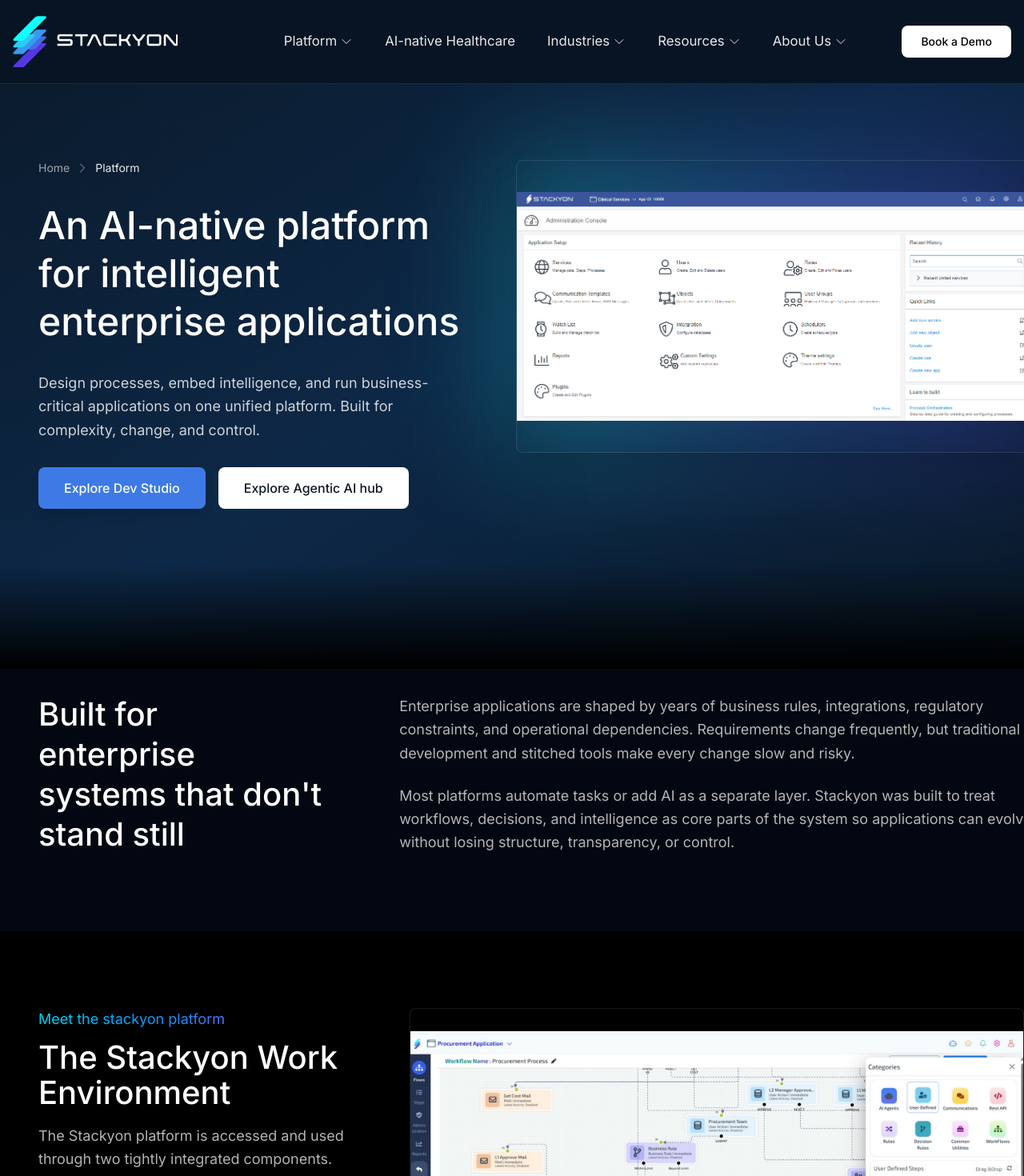
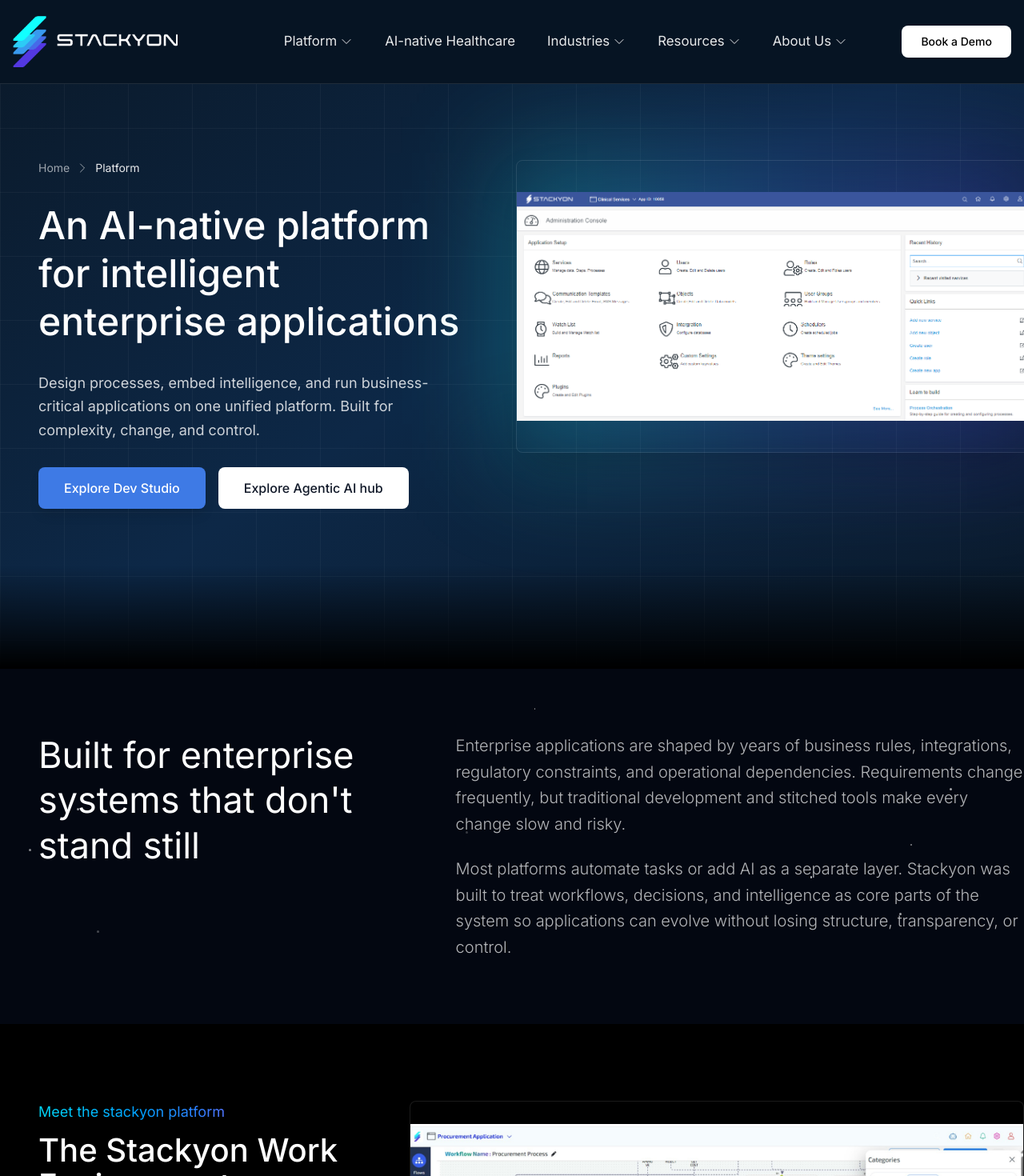
Before and after one commit to shabana-amzur/Stackyon, a Next.js app: page /platform in a window 1280 px wide. Shown: the top 1470 px of the page at 80% size. Built offline with nearby package versions, Linux system fonts and the light colour scheme.

Commit message:
Update platform page: reduce particles, improve mesh grid, update content layout

```diff
--- a/app/platform/page.tsx
+++ b/app/platform/page.tsx
@@ -2,7 +2,7 @@
 
 import Link from "next/link";
 import Image from "next/image";
-import { useState } from "react";
+import { useState, useEffect, useRef } from "react";
 import { Disclosure, Transition } from "@headlessui/react";
 import {
   ArrowPathIcon,
@@ -88,9 +88,66 @@
   },
 ];
 
+type ParticleConfig = {
+  opacity: number;
+  size: number;
+  duration: number;
+  x: number;
+  y: number;
+  delay: number;
+};
+
+const PARTICLE_COUNT = 10;
+
+const createParticles = (): ParticleConfig[] =>
+  Array.from({ length: PARTICLE_COUNT }, () => ({
+    opacity: Math.random() * 0.6 + 0.2,
+    size: Math.random() * 2.5 + 1,
+    duration: (Math.random() * 20 + 15) * 0.9,
+    x: Math.random() * 100,
+    y: Math.random() * 100,
+    delay: Math.random() * 5,
+  }));
+
 export default function PlatformPage() {
   const [activeFeature, setActiveFeature] = useState("dev-studio");
   const [lightbox, setLightbox] = useState<{ src: string; alt: string } | null>(null);
+  const particlesRef = useRef<HTMLDivElement>(null);
+  const [particles] = useState<ParticleConfig[]>(() => createParticles());
+
+  useEffect(() => {
+    const handleMouseMove = (e: MouseEvent) => {
+      if (!particlesRef.current) return;
+
+      const particles = particlesRef.current.querySelectorAll('.particle');
+      const rect = particlesRef.current.getBoundingClientRect();
+      const mouseX = e.clientX - rect.left;
+      const mouseY = e.clientY - rect.top;
+
+      particles.forEach((particle) => {
+        const el = particle as HTMLElement;
+        const particleRect = el.getBoundingClientRect();
+        const particleX = particleRect.left - rect.left + particleRect.width / 2;
+        const particleY = particleRect.top - rect.top + particleRect.height / 2;
+
+        const deltaX = mouseX - particleX;
+        const deltaY = mouseY - particleY;
+        const distance = Math.sqrt(deltaX * deltaX + deltaY * deltaY);
+
+        if (distance < 200) {
+          const force = (200 - distance) / 200;
+          const moveX = -(deltaX / distance) * force * 50;
+          const moveY = -(deltaY / distance) * force * 50;
+          el.style.transform = `translate(${moveX}px, ${moveY}px)`;
+        } else {
+          el.style.transform = 'translate(0, 0)';
+        }
+      });
+    };
+
+    document.addEventListener('mousemove', handleMouseMove);
+    return () => document.removeEventListener('mousemove', handleMouseMove);
+  }, []);
 
   return (
     <div className="min-h-screen w-full bg-black">
@@ -101,12 +158,12 @@
           <div className="absolute inset-0 bg-gradient-to-br from-[#0a1929] via-[#0d2847] to-[#0a1929]"></div>
           <div className="absolute inset-0 bg-[radial-gradient(ellipse_at_top_right,_var(--tw-gradient-stops))] from-blue-600/20 via-transparent to-transparent"></div>
 
-          {/* Grid pattern overlay */}
+          {/* Mesh grid pattern overlay */}
           <div
-            className="absolute inset-0 opacity-[0.03]"
+            className="absolute inset-0 z-10"
             style={{
-              backgroundImage: `linear-gradient(rgba(59, 130, 246, 0.3) 1px, transparent 1px), linear-gradient(90deg, rgba(59, 130, 246, 0.3) 1px, transparent 1px)`,
-              backgroundSize: '50px 50px',
+              backgroundImage: `linear-gradient(rgba(255, 255, 255, 0.04) 1px, transparent 1px), linear-gradient(90deg, rgba(255, 255, 255, 0.04) 1px, transparent 1px)`,
+              backgroundSize: '80px 80px',
             }}
           ></div>
         </div>
@@ -188,29 +245,48 @@
       </section>
 
       {/* Enterprise Focus Section */}
-      <section className="relative bg-[#030711] pt-8 pb-24 overflow-hidden">
+      <section className="relative bg-[#030711] py-[80px] overflow-hidden">
+        {/* Particles Background */}
+        <div ref={particlesRef} className="stars-container absolute inset-0 z-0">
+          {particles.map((particle, index) => (
+            <div
+              key={index}
+              className="particle absolute bg-white rounded-full transition-transform duration-300 ease-out"
+              style={{
+                width: `${particle.size}px`,
+                height: `${particle.size}px`,
+                left: `${particle.x}%`,
+                top: `${particle.y}%`,
+                opacity: particle.opacity,
+                animation: `float ${particle.duration}s ease-in-out infinite`,
+                animationDelay: `${particle.delay}s`,
+              }}
+            />
+          ))}
+        </div>
+
         <div className="absolute inset-0 -z-10">
           <div className="absolute inset-0 bg-gradient-to-br from-blue-900/30 via-slate-900/60 to-black"></div>
           <div className="absolute -top-32 -right-20 h-96 w-96 rounded-full bg-blue-500/20 blur-3xl"></div>
           <div className="absolute -bottom-24 -left-32 h-80 w-80 rounded-full bg-purple-500/15 blur-[120px]"></div>
         </div>
 
-        <div className="mx-auto max-w-[1360px] px-6 lg:px-12">
+        <div className="mx-auto max-w-[1360px] px-6 lg:px-12 relative z-10">
           <Reveal animation="fade-up" duration={950} delay={100}>
-            <div className="grid gap-24 lg:grid-cols-[30%_70%] text-white">
+            <div className="text-white grid gap-12 lg:grid-cols-[40%_60%] items-start">
                 {/* Left Column - Title */}
                 <div>
-                  <h2 className="text-4xl font-medium leading-tight md:text-[40px]">
+                  <h2 className="leading-tight" style={{ fontSize: '45px', fontWeight: 400 }}>
                     Built for enterprise systems that don't stand still
                   </h2>
                 </div>
 
                 {/* Right Column - Text */}
                 <div className="space-y-6">
-                  <p className="text-lg text-white/70 leading-relaxed">
+                  <p className="text-white/70 leading-relaxed" style={{ fontSize: '20px', fontWeight: 300 }}>
                   Enterprise applications are shaped by years of business rules, integrations, regulatory constraints, and operational dependencies. Requirements change frequently, but traditional development and stitched tools make every change slow and risky.
                 </p>
-                  <p className="text-lg text-white/70 leading-relaxed">
+                  <p className="text-white/70 leading-relaxed" style={{ fontSize: '20px', fontWeight: 300 }}>
                     Most platforms automate tasks or add AI as a separate layer. Stackyon was built to treat workflows, decisions, and intelligence as core parts of the system so applications can evolve without losing structure, transparency, or control.
                   </p>
                 </div>
@@ -461,32 +537,37 @@
 
         <div className="relative mx-auto w-full max-w-[1360px] px-6 lg:px-10">
           <Reveal animation="fade-up" duration={950} delay={120}>
-            <div className="mx-auto max-w-4xl text-center">
-              <h2 className="mt-6 text-4xl font-medium text-white md:text-[40px]">
-                Platform Capabilities
+            <div className="mx-auto max-w-4xl text-center mb-16">
+              <h2 className="text-4xl font-medium text-white md:text-5xl mb-6">
+                Platform capabilities
               </h2>
-              <p className="mt-5 text-lg leading-relaxed text-white/70">
+              <p className="text-lg leading-relaxed text-white/70">
                 Stackyon provides the full set of capabilities required to build, modernize, and operate intelligent enterprise applications.
               </p>
             </div>
           </Reveal>
 
           <Reveal animation="fade-up" duration={900} delay={180}>
-            <div className="mt-16 grid gap-6 md:grid-cols-2 xl:grid-cols-3">
+            <div className="mt-16 grid gap-8 md:grid-cols-2 lg:grid-cols-3 relative">
+              {/* Vertical dividers */}
+              <div className="hidden lg:block absolute left-1/3 top-0 bottom-0 w-px bg-white/10"></div>
+              <div className="hidden lg:block absolute left-2/3 top-0 bottom-0 w-px bg-white/10"></div>
+
+              {/* Horizontal divider */}
+              <div className="hidden lg:block absolute left-0 right-0 top-1/2 h-px bg-white/10"></div>
+
               {capabilityCards.map((card) => {
                 const Icon = card.icon;
                 return (
                   <article
                     key={card.id}
-                    className="relative flex h-full flex-col gap-6 rounded-3xl border border-white/10 bg-gradient-to-b from-white/5 via-white/[0.04] to-white/[0.02] p-10 backdrop-blur-sm transition-all duration-300 hover:-translate-y-1 hover:border-white/20"
+                    className="relative flex flex-col gap-4 p-8"
                   >
-                    <div
-                      className={`inline-flex h-10 w-10 items-center justify-center rounded-full border border-white/10 ${card.iconClasses}`}
-                    >
-                      <Icon className="h-5 w-5" />
+                    <div className="inline-flex h-14 w-14 items-center justify-center rounded-2xl bg-blue-500 mb-4">
+                      <Icon className="h-7 w-7 text-white" />
                     </div>
-                    <h3 className="text-2xl font-semibold text-white">{card.title}</h3>
-                    <p className="text-base leading-relaxed text-white/70">{card.description}</p>
+                    <h3 className="text-xl font-medium text-white">{card.title}</h3>
+                    <p className="text-base leading-relaxed text-white/60">{card.description}</p>
                   </article>
                 );
               })}
```
